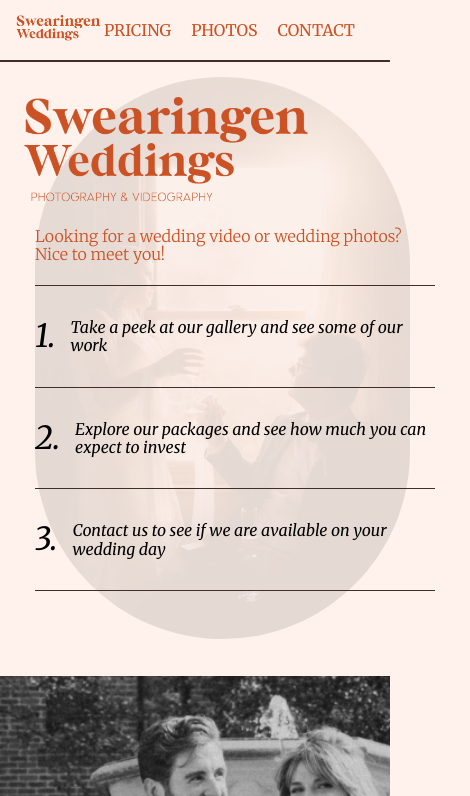
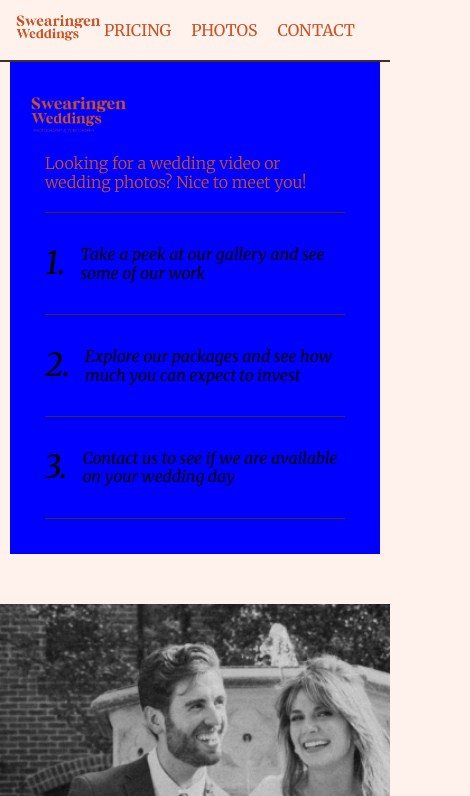
Before and after one commit to blake-brooks-8/ifcs-3342-spring-2023-01, a plain HTML site: page final-project/index.html in a window 390 px wide. Shown: the top 796 px of the page, 470 px wide, since content can reach past the window. Drawn offline with Linux system fonts and the light colour scheme.

Commit message:
complete mobile version

```diff
--- a/final-project/assets/css/style.css
+++ b/final-project/assets/css/style.css
@@ -44,12 +44,13 @@ section#hero {
     display:flex;
     flex-direction: column;
     padding: 35px;
-    width:400px;
+    width: 100px;
     margin:auto;
 }
 
 img.logo-big {
-    width: 300px;
+    width:100%;
+    max-width: 100px;
     margin-left: -15px;
 }
 
@@ -78,12 +79,12 @@ p.number-heading {
 }
 
 .sharp-oval {
-    border-radius: 200px;
+    border-radius: 25%;
 }
 
 .hero-image {
     position: absolute;
-    width:375px;
+    max-width:100px;
     margin:auto;
     z-index: -1;
     opacity: .10;
@@ -194,9 +195,52 @@ textarea {
 form {
     display: flex;
     flex-direction: column;
+    overflow: hidden;
+    margin: 10px 0;
 }
 
 input {
-    width: 100%;
+    display:block;
+    float:left;
+    width: fit-content;
     margin-bottom: 15px;
 }
+
+@media only screen and (max-width: 449px) {
+    section#hero {
+        width: 300px;
+        background-color: blue;
+    }
+
+    img.logo-big {
+        width:250px;
+    }
+
+    h4 {
+
+    }
+
+    .site-step {
+
+    }
+
+    .site-step:first-of-type {
+
+    }
+
+    p.number-heading {
+
+    }
+
+    #hero p {
+
+    }
+
+    .sharp-oval {
+
+    }
+
+    .hero-image {
+
+    }
+}
```
